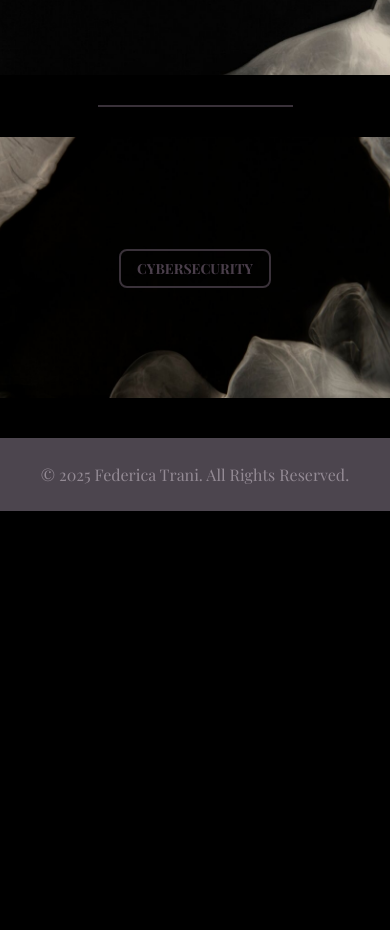
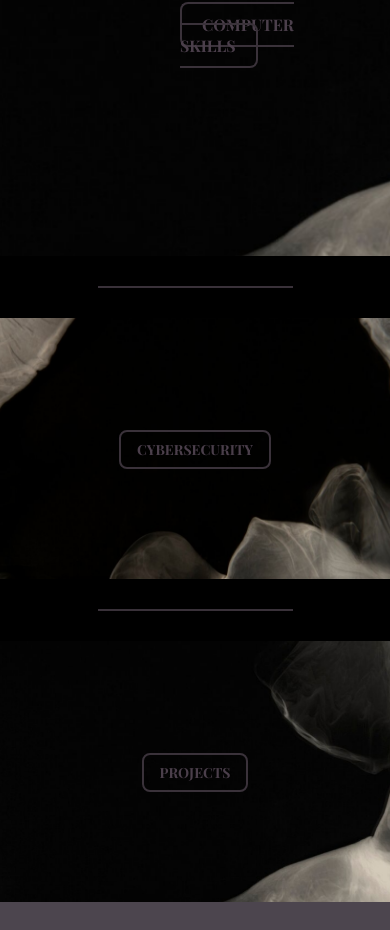
Before and after one commit to FedeeTrani/FedeeTrani.github.io, a plain HTML site: page index.html in a window 390 px wide. Shown: the part 1060-1990 px from the top of the page. Before the commit the page ends 1571 px from the top, so only its background shows below. Drawn offline with nearby package versions, Linux system fonts and the light colour scheme.

Commit message:
Projects

```diff
--- a/index.html
+++ b/index.html
@@ -64,17 +64,25 @@
             opacity: 0.7; /* Leggera trasparenza */
         } </style>
 
+        <section class="skills-section2">
+            <a href="cv.html#destinazione2" class="skills-link2">CYBERSECURITY</a>
+        </section>
+
+        <hr class="section-divider1">
         <style>
-    .section-divider2 {
+        .section-divider1 {
             border: none;
-        width: 20%; /* Larghezza */
-        margin: 20px auto; /* Spazio sopra e sotto, centrato */
+            height: 2px; /* Spessore della linea */
+            background-color: #524752; /* Colore della linea */
+            width: 50%; /* Larghezza */
+            margin: 30px auto; /* Spazio sopra e sotto, centrato */
             opacity: 0.7; /* Leggera trasparenza */
         } </style>
 
-        <section class="skills-section2">
-            <a href="cv.html#destinazione2" class="skills-link2">CYBERSECURITY</a>
+        <section class="skills-section3">
+            <a href="projects.html#destinazione3" class="skills-link3">PROJECTS</a>
         </section>
+
 
         <style>
             .skills-section1 {
@@ -181,7 +189,60 @@
         </style>
 
 
-<hr class="section-divider2">
+
+        <style>
+            .skills-section3 {
+            /* -webkit-mask-image: radial-gradient(circle, rgba(0,0,0,1) 50%, rgba(0,0,0,0) 100%);
+            mask-image: radial-gradient(circle, rgba(0,0,0,1) 50%, rgba(0,0,0,0) 100%); */
+
+                background-image: url('images/Screenshot\ at\ 2025-03-01\ 14-07-23.png'); /* Percorso dell'immagine */
+                background-size: cover; /* Adatta l'immagine alla finestra */
+                background-position: center; /* Centra l'immagine */
+                background-repeat: no-repeat; /* Evita la ripetizione */
+
+                text-align: center;
+                padding: 300px 260px;
+
+            }
+            .skills-link3 {
+                font-family: 'Playfair Display', serif;
+                font-size: 20px;
+                color: #4b3f4b;
+                text-decoration: none;
+                font-weight: bold;
+                border: 2px solid #3a323a;
+                padding: 40px 50px;
+                border-radius: 8px;
+                transition: background-color 0.3s, color 0.3s;
+            }
+            .skills-link3:hover {
+                background-color: #3a323a;
+                color: white;
+            }
+            @media (max-width: 768px) {
+                .skills-section1 {
+                    text-align: center;
+                    padding: 200px 180px;
+                }
+                .skills-link1 {
+                    font-size: 16px;
+                    padding: 10px 20px;
+                }
+            }
+
+            @media (max-width: 480px) {
+            .skills-section3 {
+                text-align: center;
+                padding: 120px 60px; /* Riduci il padding per adattarlo a schermi più piccoli */
+            }
+            .skills-link3 {
+                font-size: 14px; /* Riduci la dimensione del testo */
+                padding: 8px 16px; /* Riduci il padding per rendere il bottone più compatto */
+            }
+        }
+        </style>
+
+
 
 <footer>
             <p>&copy; 2025 Federica Trani. All Rights Reserved.</p>
```
Also changed, not shown: projects.html (+6 -0 lines), style/styleprojects.css (+19 -0 lines). Lines whose indentation alone changed are shown as unchanged.
